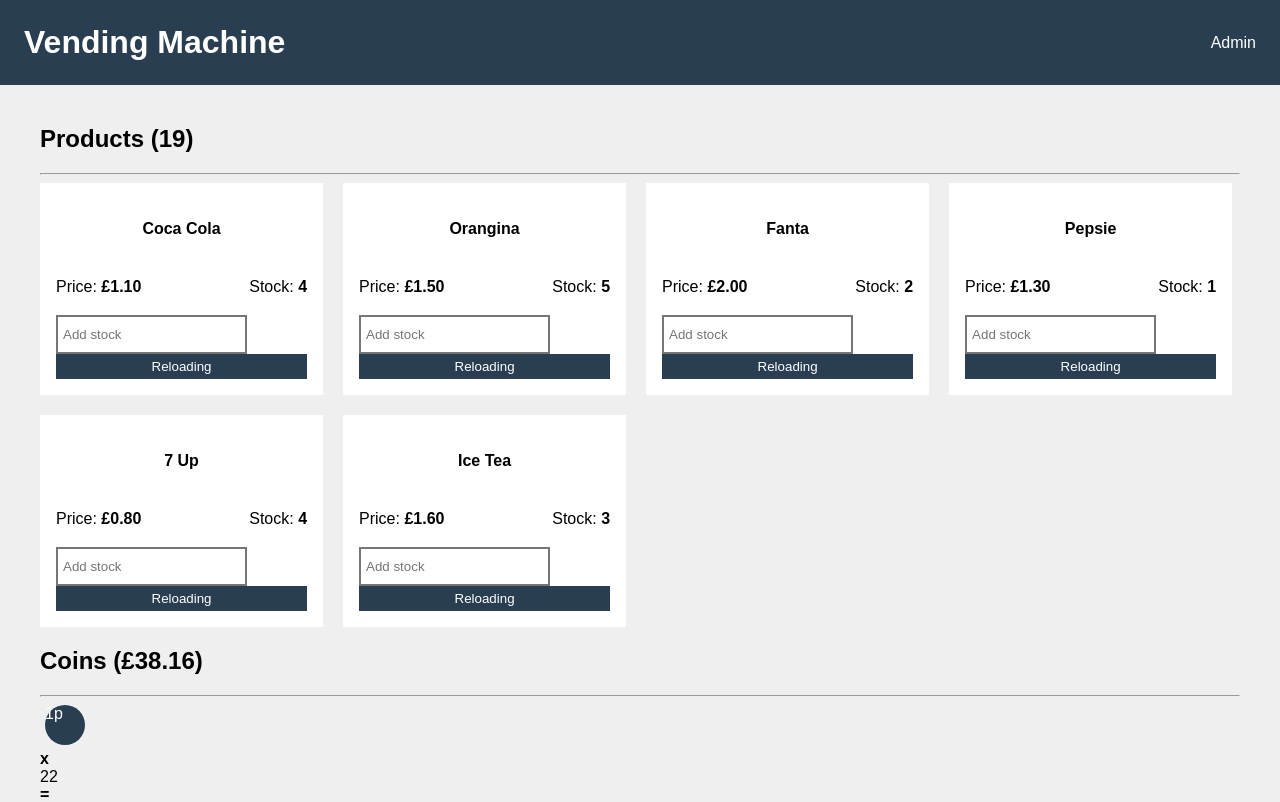
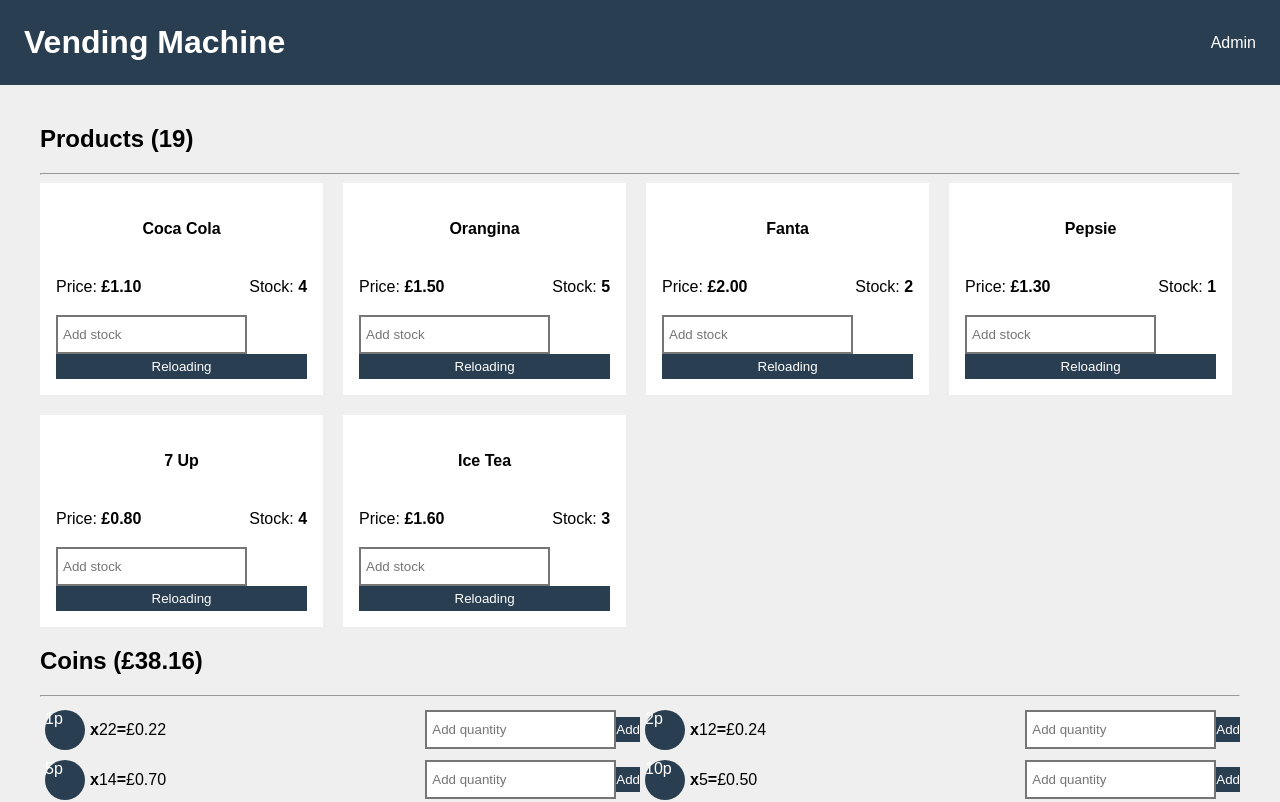
Before and after one commit to cdegrel/vending-machine, a React (Create React App) app: page /admin in a window 1280 px wide. Shown: the top 802 px of the page. Built offline with nearby package versions, Linux system fonts and the light colour scheme.

Commit message:
add flex class

```diff
--- a/src/style.css
+++ b/src/style.css
@@ -25,6 +25,11 @@
     border-radius: 0;
     border-style: solid;
     padding: 10px 5px;
+}
+.flex {
+    display: flex;
+    align-items: center;
+    flex-wrap: wrap;
 }
 
 .header {
@@ -130,3 +135,10 @@
     display: flex;
     flex-wrap: wrap;
 }
+
+.coin-list-item {
+    width: 50%;
+    display: flex;
+    align-items: center;
+    justify-content: space-between;
+}
```
